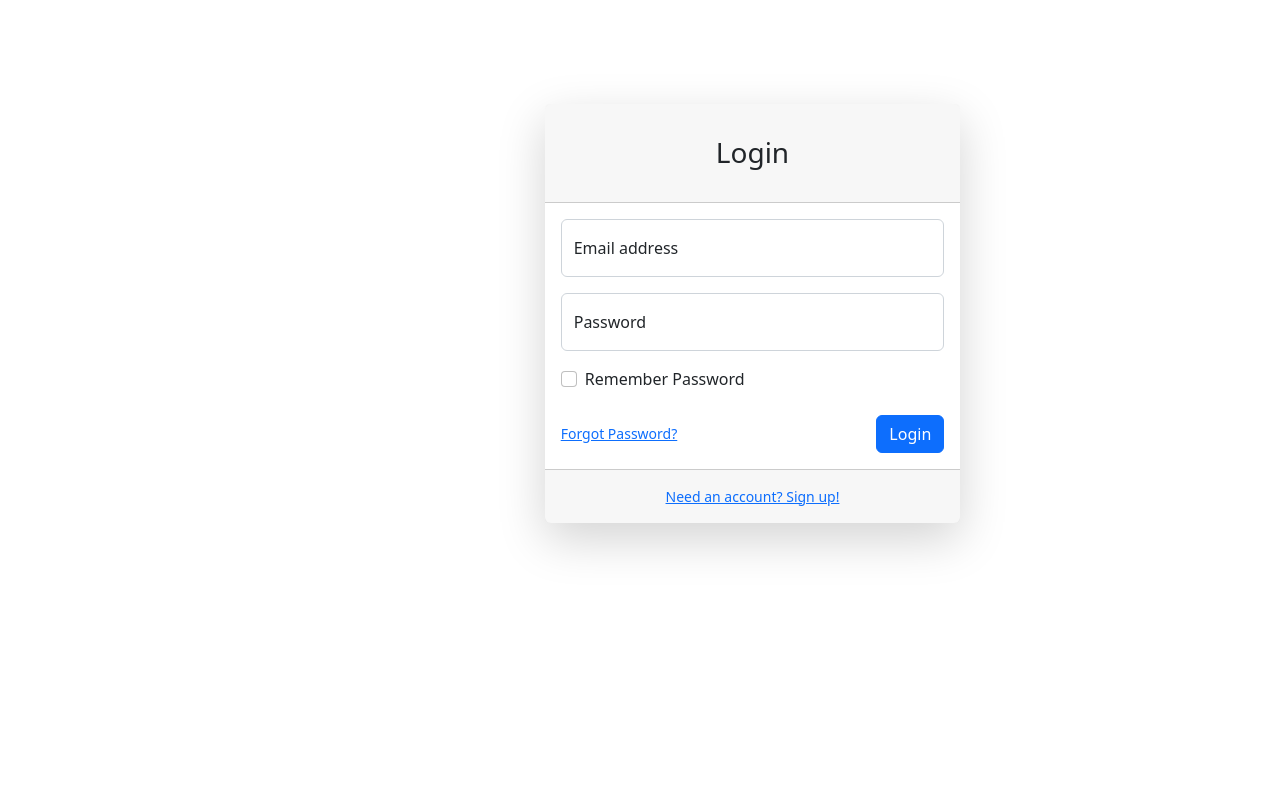
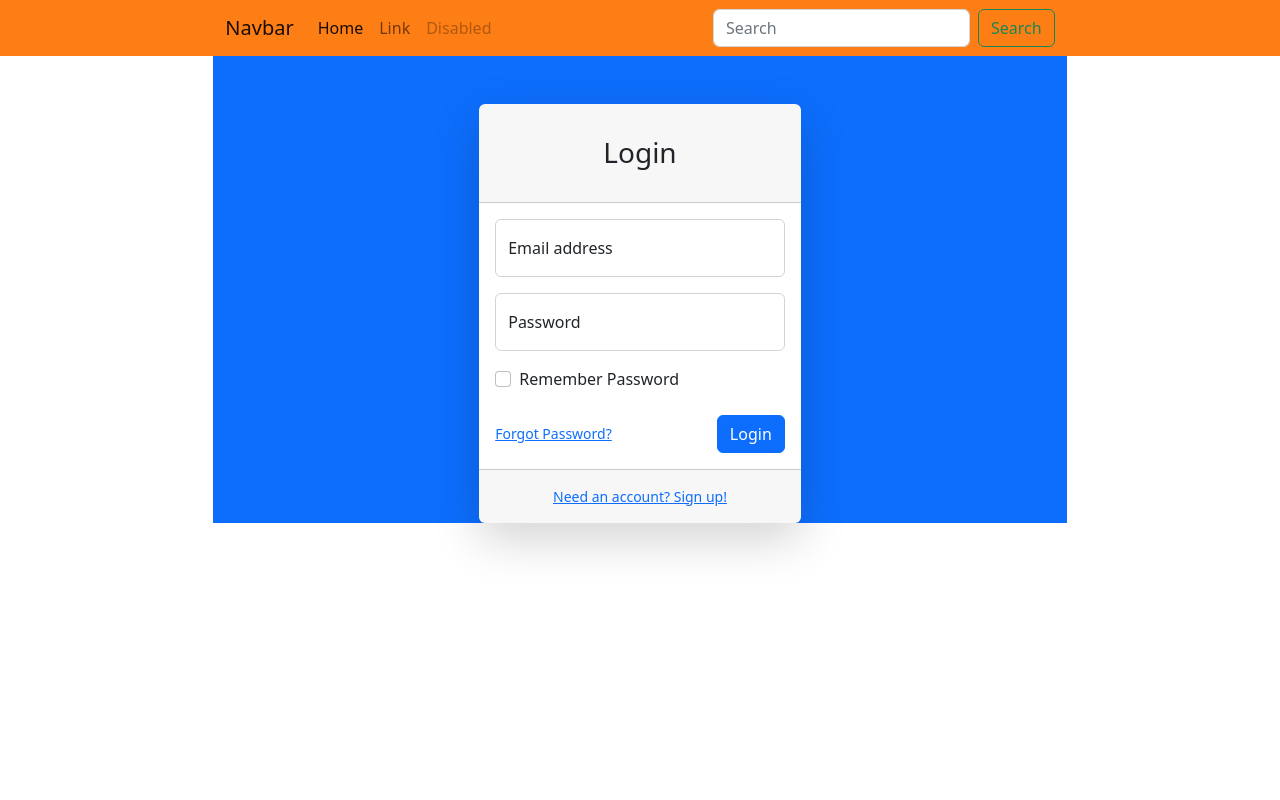
Before and after one commit to magiskboy/flask-cms, a Flask app: page /auth/login in a window 1280 px wide. Run offline with Flask 3, Linux system fonts and the light colour scheme; some libraries are stand-ins or nearby versions.

Commit message:
chore: update

```diff
--- a/cms/admin/views.py
+++ b/cms/admin/views.py
@@ -24,7 +24,7 @@ class IndexView(AdminIndexView):
     @expose("/", methods=["GET"])
     def index(self):
         from cms.user.service import UserService
-        from cms.content.service import ContentService
+        from cms.content.services.content import ContentService
 
         user_service = UserService()
         content_service = ContentService()
--- a/cms/content/views.py
+++ b/cms/content/views.py
@@ -1,9 +1,9 @@
 from cms.admin import register_model_view
-from .models import Article, Category, ArticalModelView, Tag, Comment, TagModelView
+from .models import Article, Category, ArticalModelView, Tag, Comment, TagModelView, CategoryModelView
 
 
 def load_blueprint_app(app):
     register_model_view(Article, ArticalModelView)
-    register_model_view(Category)
+    register_model_view(Category, CategoryModelView)
     register_model_view(Tag, TagModelView)
     register_model_view(Comment)
--- /dev/null
+++ b/cms/templates/main/_include/navbar.html
@@ -0,0 +1,25 @@
+<nav class="navbar navbar-expand-lg navbar-light" style="background-color: var(--bs-orange)">
+  <div class="container-fluid">
+    <a class="navbar-brand" href="#">Navbar</a>
+    <button class="navbar-toggler" type="button" data-bs-toggle="collapse" data-bs-target="#navbarTogglerDemo02" aria-controls="navbarTogglerDemo02" aria-expanded="false" aria-label="Toggle navigation">
+      <span class="navbar-toggler-icon"></span>
+    </button>
+    <div class="collapse navbar-collapse" id="navbarTogglerDemo02">
+      <ul class="navbar-nav me-auto mb-2 mb-lg-0">
+        <li class="nav-item">
+          <a class="nav-link active" aria-current="page" href="#">Home</a>
+        </li>
+        <li class="nav-item">
+          <a class="nav-link" href="#">Link</a>
+        </li>
+        <li class="nav-item">
+          <a class="nav-link disabled" href="#" tabindex="-1" aria-disabled="true">Disabled</a>
+        </li>
+      </ul>
+      <form class="d-flex">
+        <input class="form-control me-2" type="search" placeholder="Search" aria-label="Search">
+        <button class="btn btn-outline-success" type="submit">Search</button>
+      </form>
+    </div>
+  </div>
+</nav>
--- a/cms/templates/main/base.html
+++ b/cms/templates/main/base.html
@@ -10,13 +10,18 @@
     <script src="https://use.fontawesome.com/releases/v6.3.0/js/all.js" crossorigin="anonymous"></script>
     {% block head %}{% endblock %}
   </head>
-    <body class="sb-nav-fixed">
-        <div id="layoutSidenav">
-            <div id="layoutSidenav_content">
-                <main>
+  <body>
+    <div id="flask-cms" class="container-fluid">
+      <div class="row" style="background-color: var(--bs-orange)">
+        <div class="col-lg-8 col-md-10 offset-lg-2 offset-md-1 p-0">
+          {% include "main/_include/navbar.html" %}
+        </div>
+      </div>
+      <main class="row">
+        <div class="col-lg-8 col-md-10 offset-lg-2 offset-md-1 bg-primary">
           {% block main %}{% endblock %}
+        </div>
       </main>
-            </div>
     </div>
     <script src="https://cdn.jsdelivr.net/npm/bootstrap@5.2.3/dist/js/bootstrap.bundle.min.js" crossorigin="anonymous"></script>
     <script src="https://cdnjs.cloudflare.com/ajax/libs/Chart.js/2.8.0/Chart.min.js" crossorigin="anonymous"></script>
--- /dev/null
+++ b/cms/templates/main/index.html
@@ -0,0 +1,6 @@
+{% extends "main/base.html" %}
+
+
+{% block main %}
+<h1>Hello world</h1>
+{% endblock %}
--- a/cms/user/models.py
+++ b/cms/user/models.py
@@ -46,8 +46,9 @@ class User(database.Model, db.Model):
 
 class UserModelView(BaseModelView):
     column_filters = ("role",)
-    column_list = ("id_", "profile_url", "fullname", "role", "email")
+    column_list = ("id_", "profile_url", "fullname", "email", "role")
     column_searchable_list = ['fullname', 'username', 'email']
+    column_editable_list = ('role',)
 
     def _display_thumbnail(view, context, model, name):
         return Markup(
```
Also changed, not shown: cms/content/models.py (+6 -2 lines), cms/content/services/category.py (added, +7 -0 lines), cms/content/services/feed.py (added, +10 -0 lines), cms/content/services/search.py (added, +12 -0 lines), cms/main/views.py (+24 -3 lines), cms/static/main/colors.css (added, +7 -0 lines), README.md, cms/content/services/content.py (renamed from cms/content/service.py), cms/static/main/css/styles.css. Lines whose indentation alone changed are shown as unchanged.
